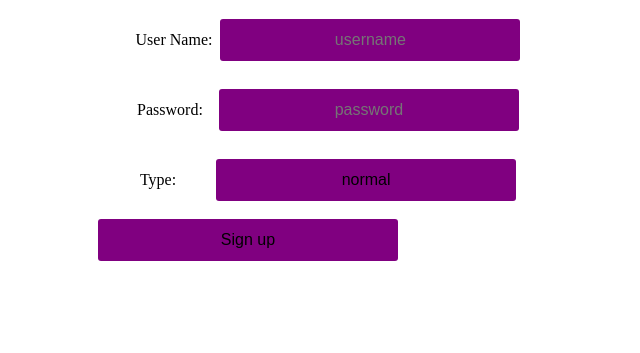
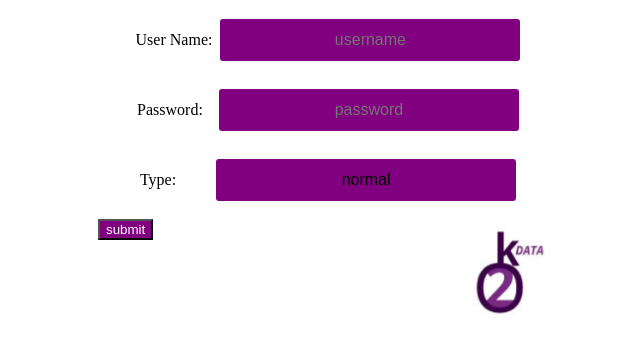
Before and after one commit to AdyRehman/CONBER, a Flask app: page /signup in a window 1280 px wide. Shown: the part 143-496 px from the top of the page, without its empty margins (312-952 px from the left). Run offline with Flask 2, Linux system fonts and the light colour scheme.

Commit message:
Update signup.html

```diff
--- a/templates/signup.html
+++ b/templates/signup.html
@@ -23,9 +23,12 @@
 				    <input type="text" class="login-field" style="background-color: #800080;" value="normal" placeholder="type" name="type">
                     <label class="login-field-icon fui-lock" for="login-pass"></label>
             </div><br>
+	<img align="right" height="100" width="100" src="{{url_for('static', filename='logo.png')}}" alt="logo"/>
 
-        <input type="submit" align="center" value="Sign up" style="background-color: #800080;" color="navy" ></class="btn btn-primary btn-large btn-block" onclick=" window.open('/login','_blank')></font>
-    </div>
+<button STYLE="background-color: #800080;"><font color= "#ffffff">submit</class="btn btn-primary btn-large btn-block" onclick=" window.open('/login','_blank')>
+
+
+	</div>
 </div>
 </form>
 
```
